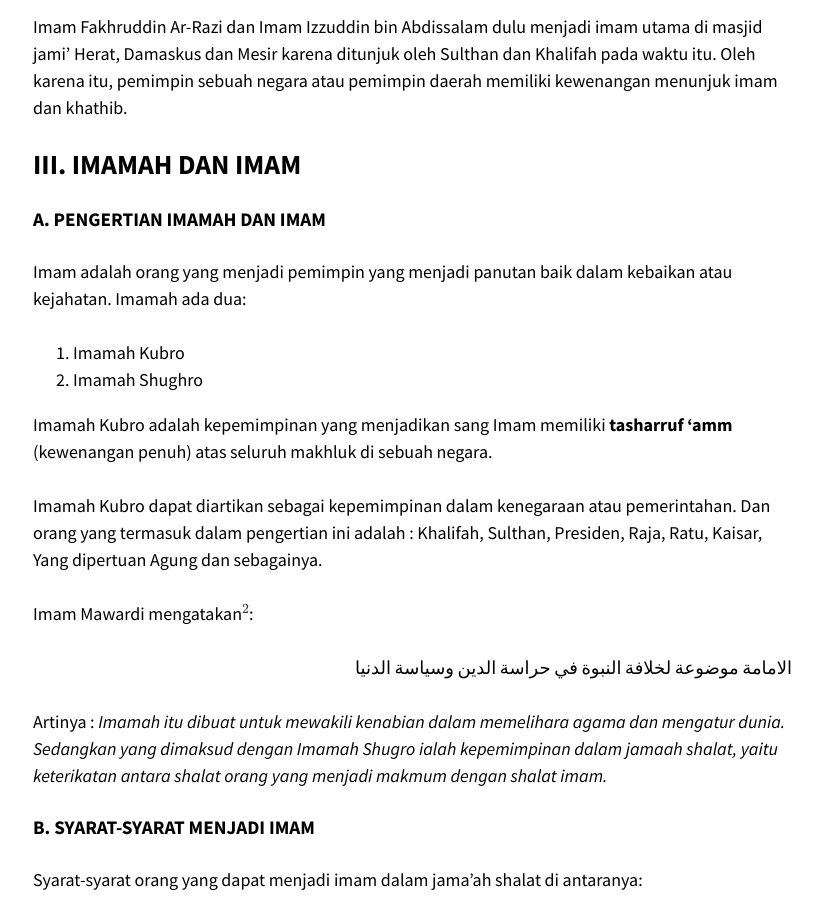
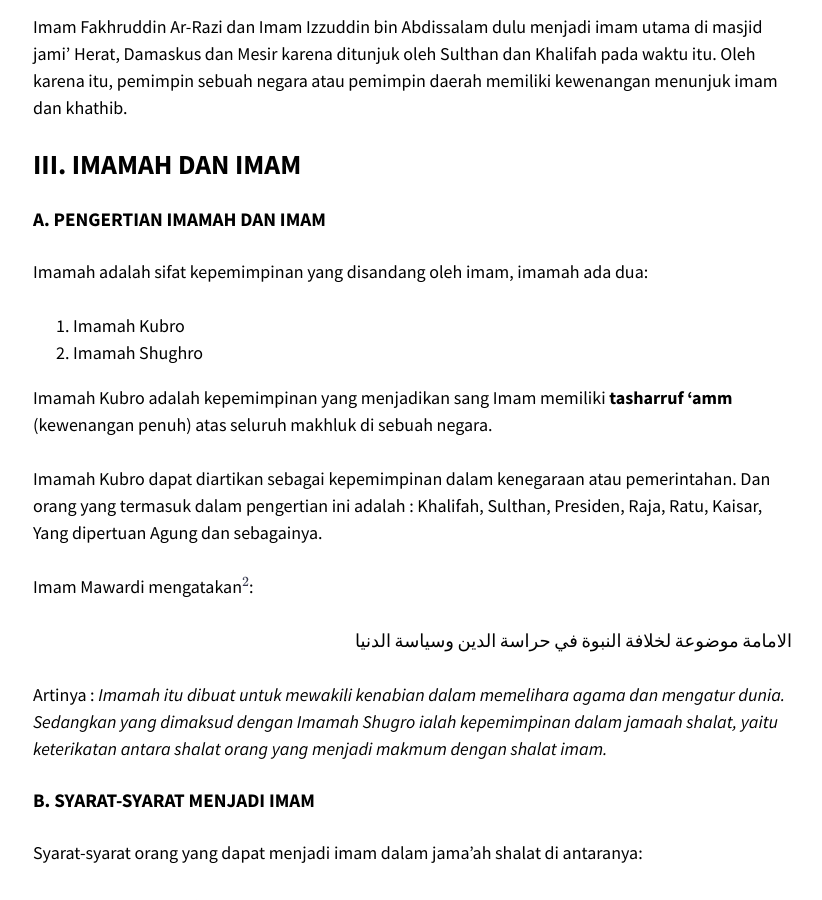
Before and after one commit to mdroyyan/mdroyyan.github.io, a Jekyll site: the page built from _posts/2018-06-08-imam-khathib-permasalahannya.md, in a window 1280 px wide and 900 px high, scrolled down 1511 px. Shown: the whole window, without its empty margins (342-1164 px from the left). Built offline with Jekyll 4.4.1, drawn with Linux system fonts in a browser that asks for light colours; nearby versions of some CDN libraries; formulas are drawn with MathJax 3; some of the changed text lies outside the part shown.

Commit message:
refisi imam dan khotib

```diff
--- a/_posts/2018-06-08-imam-khathib-permasalahannya.md
+++ b/_posts/2018-06-08-imam-khathib-permasalahannya.md
@@ -37,7 +37,7 @@ Imam Fakhruddin Ar-Razi dan Imam Izzuddin bin Abdissalam dulu menjadi imam utama
 
 #### A. PENGERTIAN IMAMAH DAN IMAM
 
-Imam adalah orang yang menjadi pemimpin yang menjadi panutan baik dalam kebaikan atau kejahatan. Imamah ada dua:
+Imamah adalah sifat kepemimpinan yang disandang oleh imam, imamah ada dua:
 
 1. Imamah Kubro
 2. Imamah Shughro
```
Also changed, not shown: other parts of _posts/2018-06-08-imam-khathib-permasalahannya.md (+1 -1 lines).
